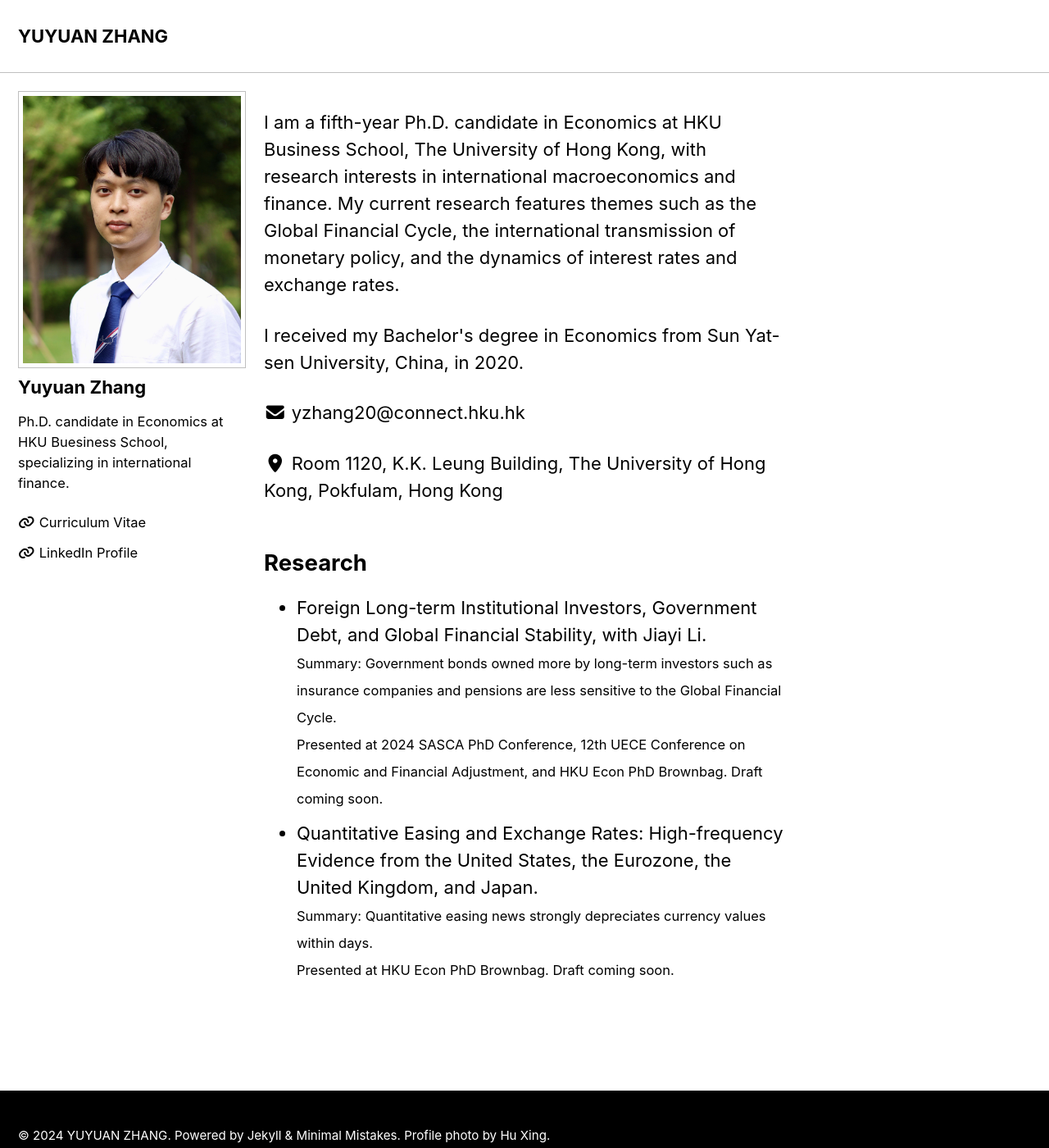
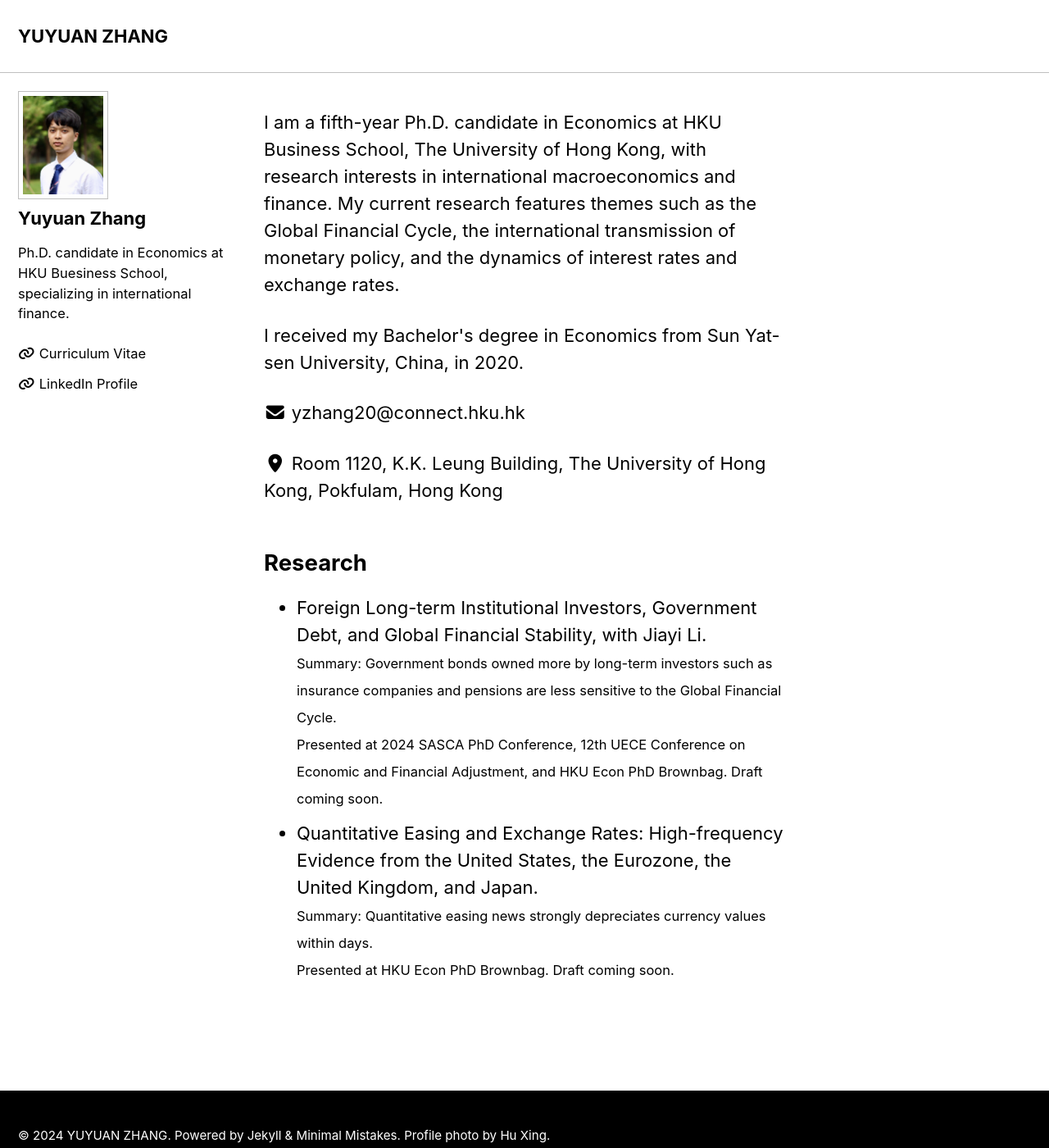
Before and after one commit to yuyuanecon/yuyuanecon.github.io, a Jekyll site: the page built from index.html, in a window 1280 px wide and 1400 px high. Shown: the whole window at 82% size. Built offline with Jekyll 4.4.1, drawn with Linux system fonts in a browser that asks for light colours; cached includes are drawn as plain includes; the list of posts is cut into pages by our own code.

Commit message:
Update _sidebar.scss

```diff
--- a/_sass/minimal-mistakes/_sidebar.scss
+++ b/_sass/minimal-mistakes/_sidebar.scss
@@ -122,9 +122,10 @@
    ========================================================================== */
 
    .author__avatar {
-    display: block;
-    width: 90px;
-    height: 90px;
+    display: table-cell;
+    vertical-align: top;
+    width: 60px;
+    height: 60px;
 
     @include breakpoint($large) {
       display: block;
@@ -133,6 +134,7 @@
     }
 
     img {
+      max-width: 110px;
 
       @include breakpoint($large) {
         padding: 5px;
```
